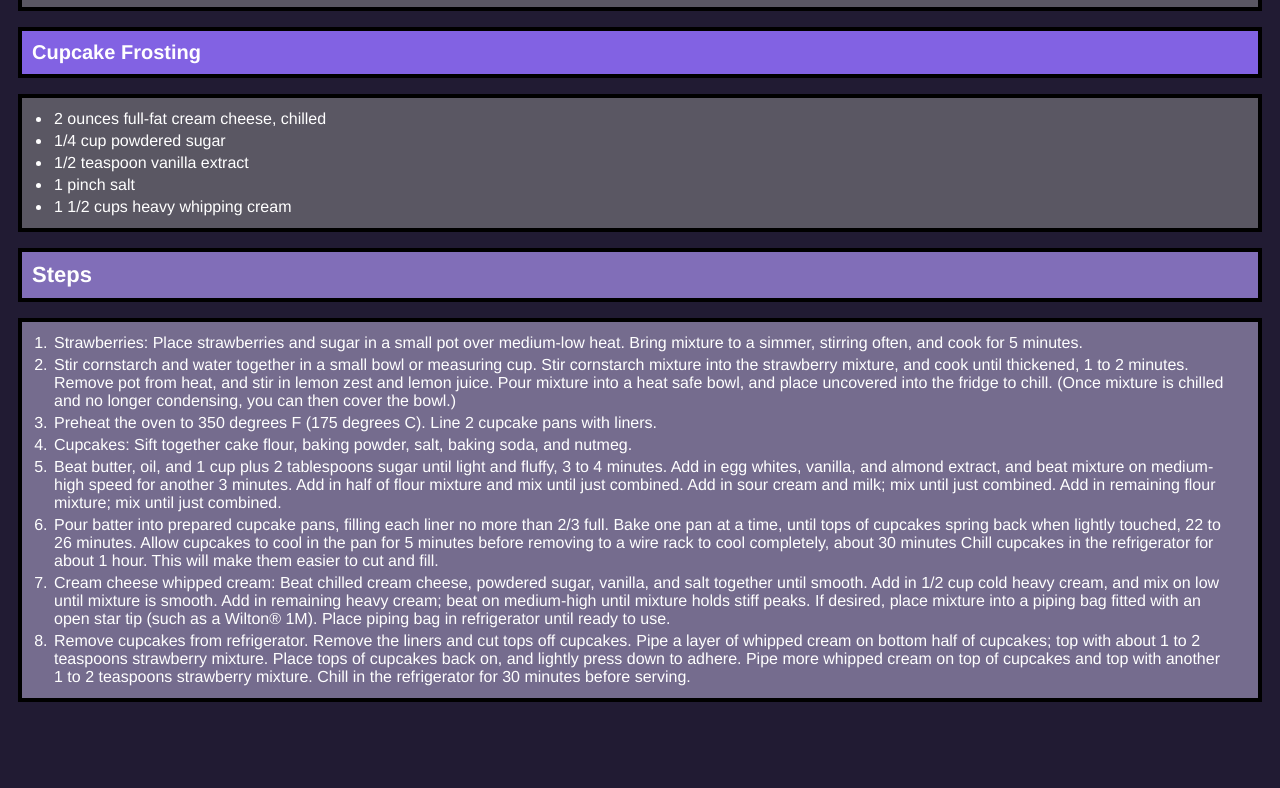
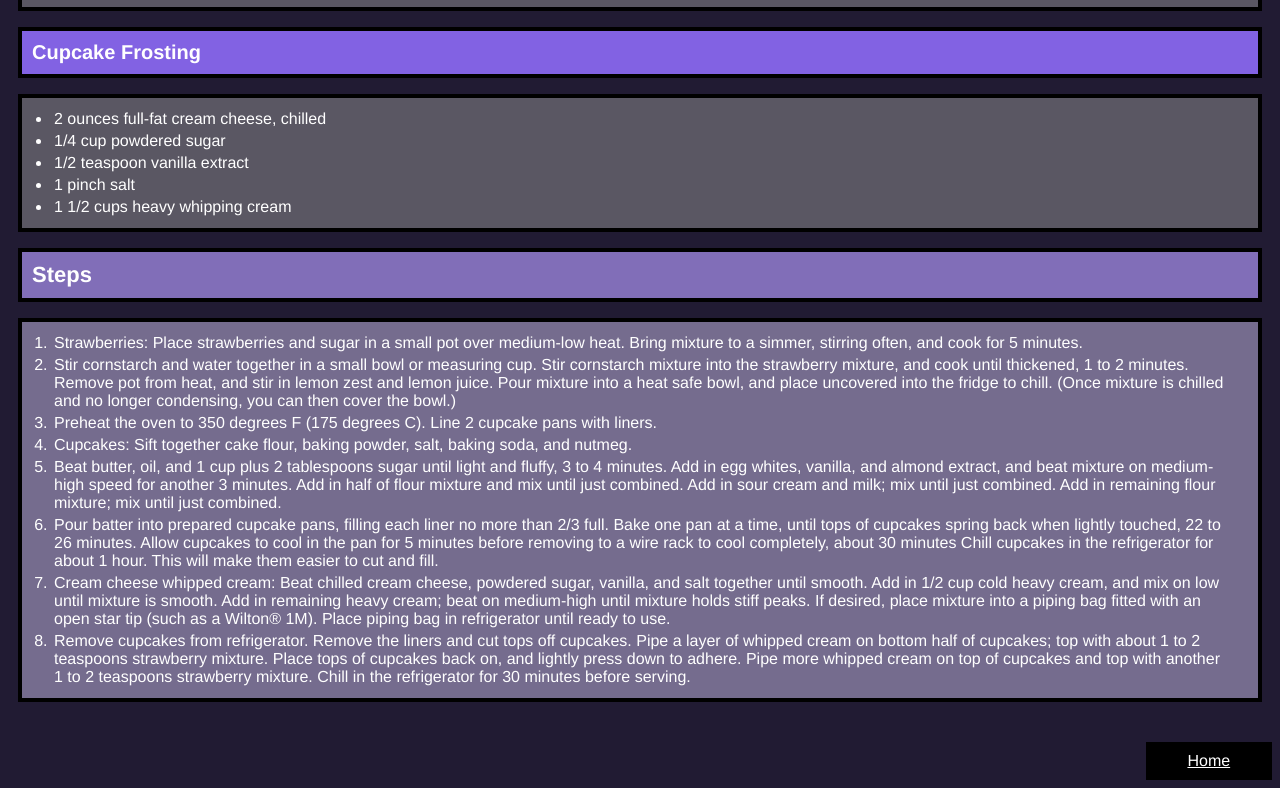
Before and after one commit to kujo74/odin-recipes, a plain HTML site: page recipes/StrawberryCreamCupcakes.html in a window 1280 px wide. Shown: the part 1857-2645 px from the top of the page. Before the commit the page ends 2575 px from the top, so only its background shows below. Drawn offline with Linux system fonts and the light colour scheme.

Commit message:
add home button to cupcake html

```diff
--- a/recipes/StrawberryCreamCupcakes.html
+++ b/recipes/StrawberryCreamCupcakes.html
@@ -67,5 +67,6 @@
             <li>Remove cupcakes from refrigerator. Remove the liners and cut tops off cupcakes. Pipe a layer of whipped cream on bottom half of cupcakes; top with about 1 to 2 teaspoons strawberry mixture. Place tops of cupcakes back on, and lightly press down to adhere. Pipe more whipped cream on top of cupcakes and top with another 1 to 2 teaspoons strawberry mixture. Chill in the refrigerator for 30 minutes before serving.</li>
         </ol>
         </div>
+    <a href="../index.html" class="home">Home</a>
 </body>
 </html>
--- a/recipes/stylecupcakes.css
+++ b/recipes/stylecupcakes.css
@@ -64,3 +64,14 @@ div {
     font-size: 16px;
     margin: 10px;
 }
+
+.home {
+    display: block;
+    text-align: center;
+    background-color: black;
+    color: white;
+    font-size: 20;
+    margin-top: 40px;
+    margin-left: 90%;
+    padding: 10px;
+}
```
